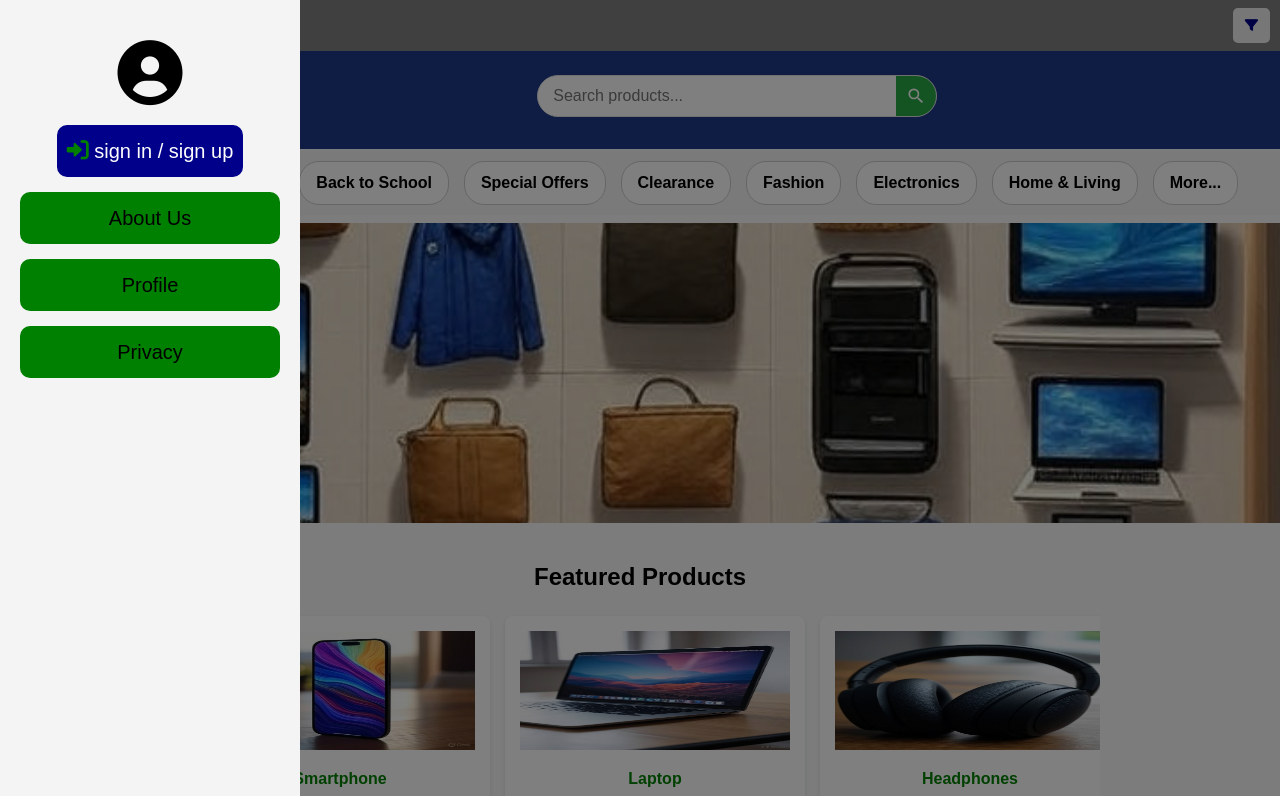
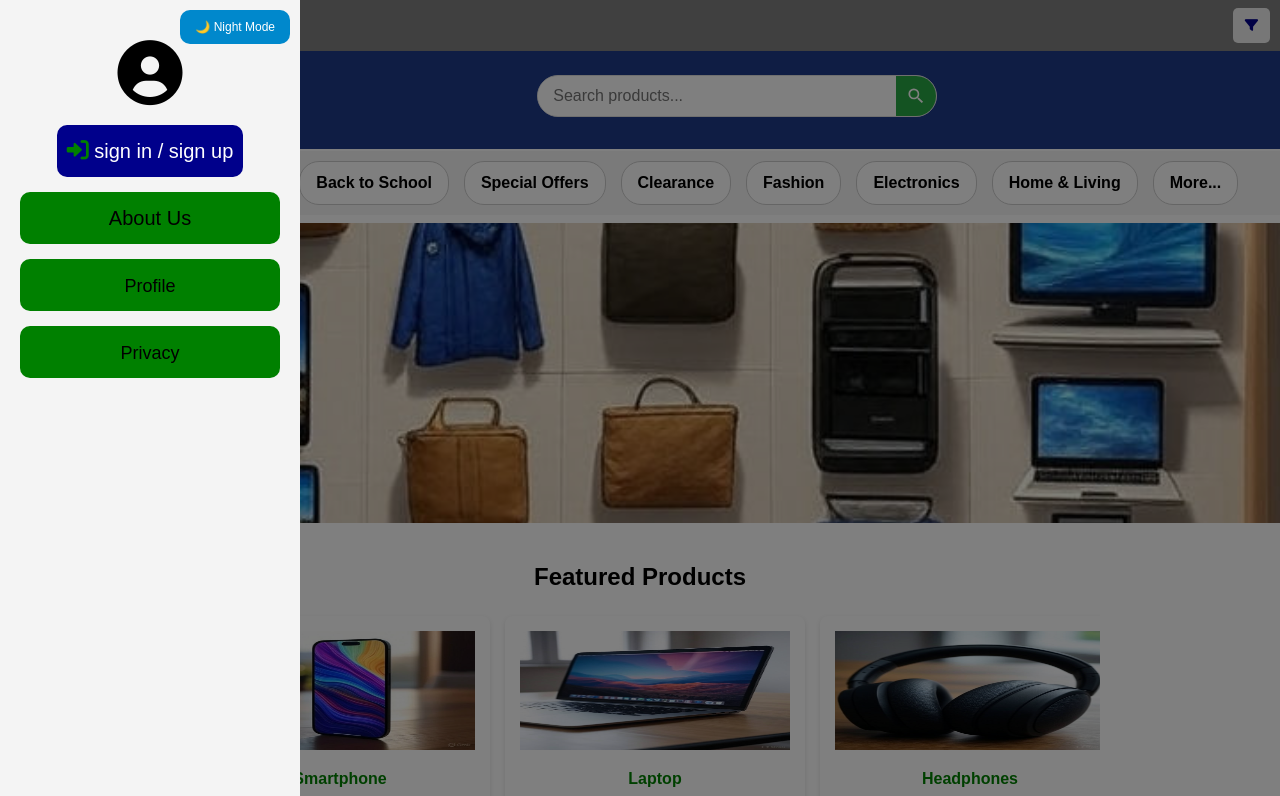
Before and after one commit to RML1209/KARIAKOO, a plain HTML site: page index.html in a window 1280 px wide. Both pictures are taken after a click on the button 27 px from the left and 25 px from the top of the page. Shown: the top 796 px of the page. Drawn offline with Linux system fonts and the light colour scheme.

Commit message:
Update index.html

```diff
--- a/index.html
+++ b/index.html
@@ -8,6 +8,39 @@
 <style>
     * {margin: 0; padding: 0; box-sizing: border-box;}
     body {font-family: Arial, sans-serif; background: #F9FAFB; color: #fff; line-height: 1.6;}
+
+
+  /* Default (Light Mode) */
+  body.light-mode {
+    background: #ffffff;
+    color: #000000;
+  }
+
+  /* Dark Mode */
+  body.dark-mode {
+    background: #121212;
+    color: #ffffff;
+  }
+
+  /* Switch Button */
+  .theme-toggle {
+    position: fixed;
+    top: 10px;
+    right: 10px;
+    padding: 10px 15px;
+
+    border: none;
+    border-radius: 10px;
+    cursor: pointer;
+    font-size: 12px;
+    background: #0088cc;
+    color: white;
+    transition: background 0.3s;
+  }
+
+  .theme-toggle:hover {
+    background: #005f88;
+  }
 
     /* Header top */
     .header-top {
@@ -687,7 +720,7 @@
 
 </style>
 </head>
-<body>
+<body class="light-mode">
 
 <header>
  <!-- Header -->
@@ -759,6 +792,10 @@
 
 <!-- Sidebar -->
   <div id="sidebar" class="sidebar">
+
+      <button class="theme-toggle" onclick="toggleTheme()">🌙 Night Mode</button>
+
+
     <div class="account-icon">
       <i class="fas fa-user-circle"></i>
     </div>
@@ -771,9 +808,9 @@
 
     <div class="sidebar-links">
       <ul>
-       <a href="index4.html"><li>About Us</li></a>
-       <a href="index8.html"><li>Profile</li></a>
-       <a href=""><li>Privacy</li></a>
+        <a href="index4.html"><li>About Us</li></a>
+        <li><a href="index8.html">Profile</a></li>
+        <li><a href="">Privacy</a></li>
       </ul>
     </div>
   </div>
@@ -1036,6 +1073,34 @@
 </div>
 
 <script>
+    const body = document.body;
+  const button = document.querySelector(".theme-toggle");
+
+  // Check saved theme in localStorage
+  if (localStorage.getItem("theme")) {
+    body.className = localStorage.getItem("theme");
+    updateButton();
+  }
+
+  function toggleTheme() {
+    if (body.classList.contains("light-mode")) {
+      body.className = "dark-mode";
+      localStorage.setItem("theme", "dark-mode");
+    } else {
+      body.className = "light-mode";
+      localStorage.setItem("theme", "light-mode");
+    }
+    updateButton();
+  }
+
+  function updateButton() {
+    if (body.classList.contains("dark-mode")) {
+      button.textContent = "☀️ Day Mode";
+    } else {
+      button.textContent = "🌙 Night Mode";
+    }
+  }
+
     // Static Cart Counter (Demo)
   let cartCount = 0;
   document.querySelectorAll('.add-to-cart').forEach(button => {
```
